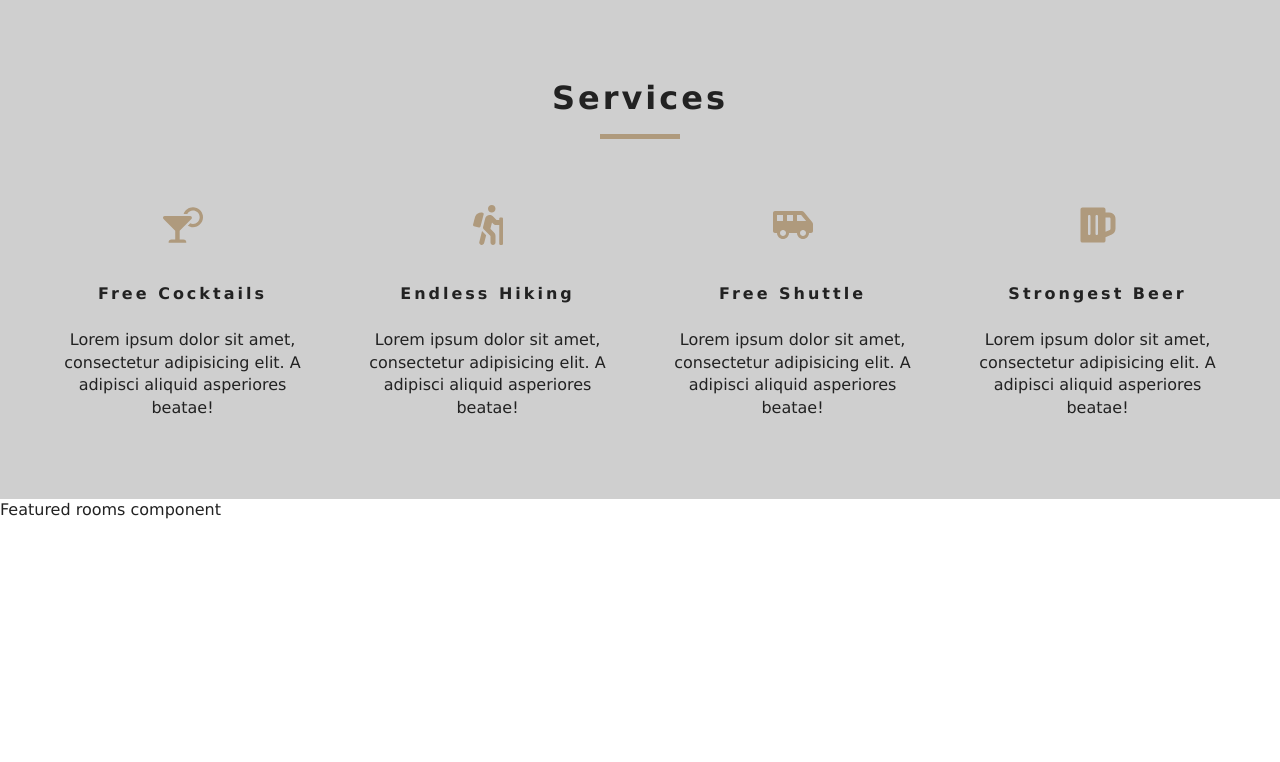
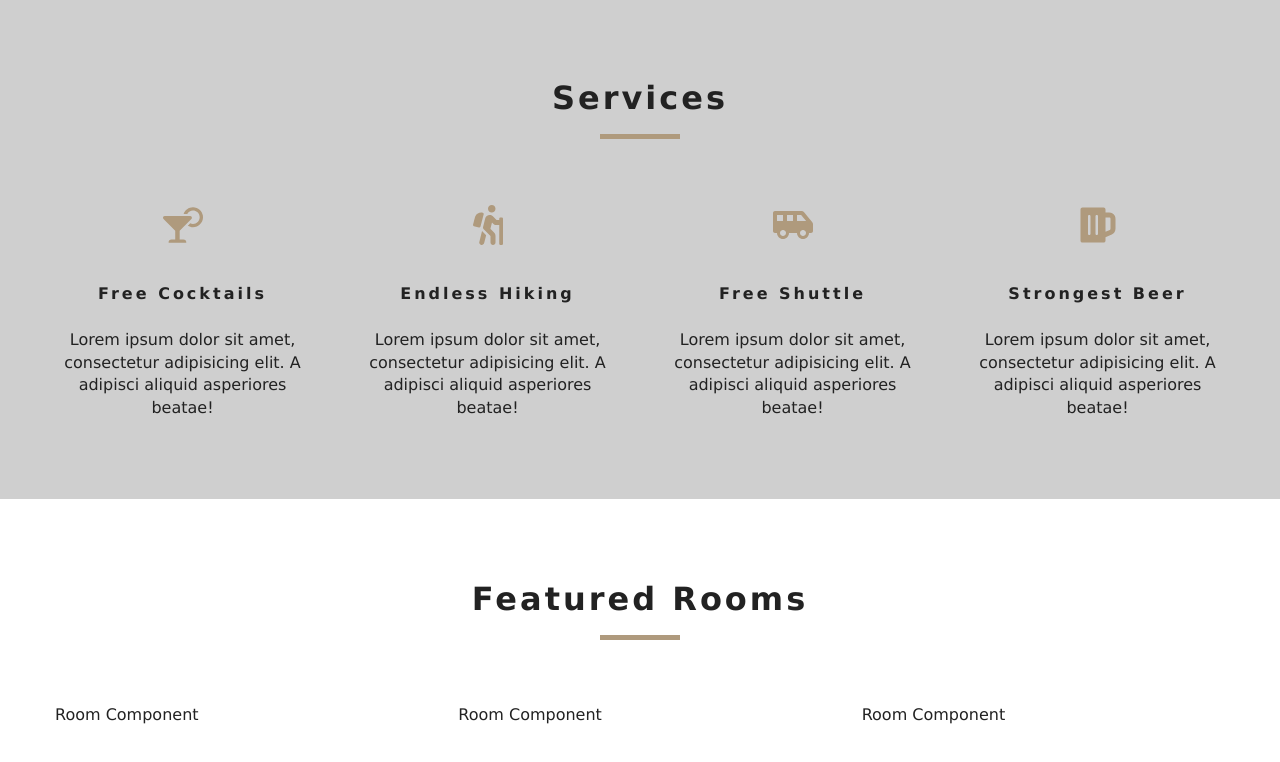
Before and after one commit to mdrizy96/React-Beach-Resort, a React (Create React App) app: page / in a window 1280 px wide. Shown: the part 802-1564 px from the top of the page. Before the commit the page ends 1323 px from the top, so only its background shows below. Built offline with nearby package versions, Linux system fonts and the light colour scheme.

Commit message:
Use loading component in the home page to show when featured rooms are loading

```diff
--- a/src/components/FeaturedRooms.js
+++ b/src/components/FeaturedRooms.js
@@ -1,15 +1,24 @@
 import React, { Component } from 'react'
 import {RoomContext} from "../context";
+import Loading from "./Loading";
+import Room from "./Room";
+import Title from "./Title";
 
 export default class FeaturedRooms extends Component {
     static contextType = RoomContext;
     render() {
-        const {featuredRooms: rooms} = this.context;
+        let {loading, featuredRooms: rooms} = this.context;
+        rooms = rooms.map(room => {
+            return <Room key={room.id} room={room} />
+        })
         console.log(rooms);
         return (
-            <div>
-                Featured rooms component
-            </div>
+            <section className="featured-rooms">
+                <Title title="featured rooms" />
+                <div className="featured-rooms-center">
+                    {loading ? <Loading/> : rooms}
+                </div>
+            </section>
         )
     }
 }
--- a/src/components/Loading.js
+++ b/src/components/Loading.js
@@ -4,7 +4,7 @@ import loadingGif from '../images/gif/loading-arrow.gif'
 const Loading = () => {
     return (
         <div className="loading">
-            <h4>rooms dat loading...</h4>
+            <h4>rooms data loading...</h4>
             <img src={loadingGif} alt="Loading"/>
         </div>
     )
--- /dev/null
+++ b/src/components/Room.js
@@ -0,0 +1,11 @@
+import React from 'react'
+
+const Room = () => {
+    return (
+        <div>
+            Room Component
+        </div>
+    )
+};
+
+export default Room
```
